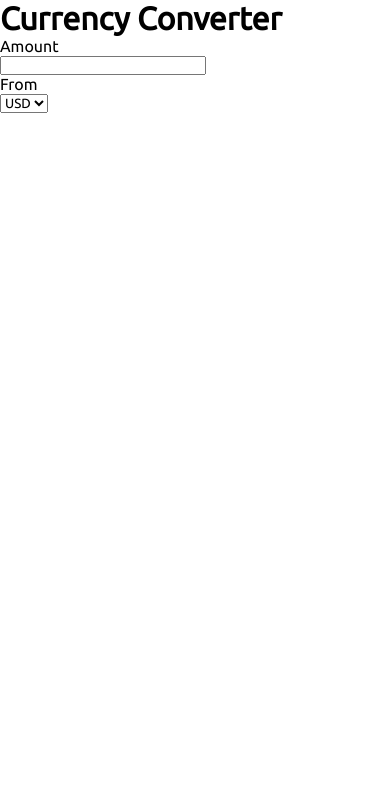
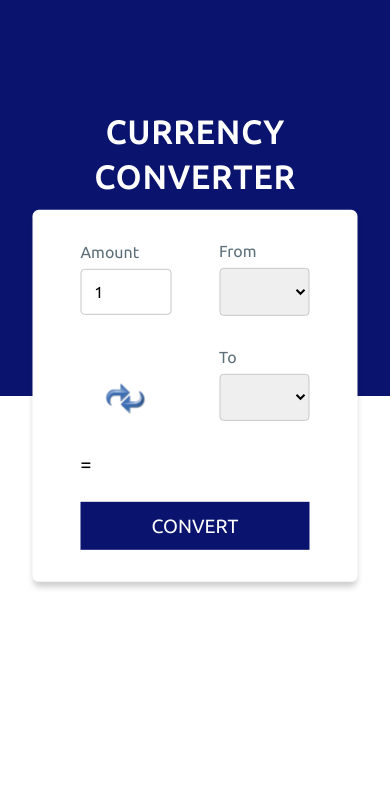
Before and after one commit to diovani-matos/conversor-moedas, a plain HTML site: page index.html in a window 390 px wide. Drawn offline with nearby package versions, Linux system fonts and the light colour scheme.

Commit message:
ainda nao esta pronto

```diff
--- a/index.html
+++ b/index.html
@@ -9,21 +9,48 @@
     <title>Currency converter</title>
 </head>
 <body>
-    <header>
-        <h1>Currency Converter</h1>
-    </header>
-    <section>
-       <div class="container">
-            <label for="iamount">Amount</label><br>
-            <input type="number" name="amount" id="iamount"><br>
-            <label for="ifrom">From</label><br>
-            <select name="from-currency" id="from-currency">
-                <option value="USD">USD</option>
-                <option value="EUR">EUR</option>
-                <option value="BRL">BRL</option>
-                <option value="GBP">GBP</option>
-            </select>
-       </div>
-    </section>
+    <div class = "wrapper">
+        <div class = "blue-bg"></div>
+        <div class = "white-bg"></div>
+
+        <div class = "converter-wrapper">
+            <h2>Currency Converter</h2>
+            <!-- converter inputs -->
+            <div class = "converter-inputs">
+                <div class = "from-amount">
+                    <label for = "">Amount</label>
+                    <input type = "number" class = "form-control" placeholder="$" min = "0" value = "1">
+                </div>
+                <div class = "from-currency">
+                    <label for = "">From</label>
+                    <select>
+                        <!-- <option>USD</option> -->
+                    </select>
+                </div>
+                <div class = "icon">
+                    <button type = "button" id = "swap-btn">
+                        <img src = "imagens/convert-icon.png">
+                    </button>
+                </div>
+                <div class = "to-currency">
+                    <label for = "">To</label>
+                    <select>
+                        <!-- <option>USD</option> -->
+                    </select>
+                </div>
+            </div>
+
+            <!-- converted result -->
+            <div class = "result-wrapper">
+                <p>
+                    <span id = "from-result"></span>
+                    =
+                    <span id = "to-result"></span>
+                </p>
+            </div>
+            <button type = "button" id = "convert-btn">convert</button>
+        </div>
+    </div>
+<script src="script.js"></script>
 </body>
 </html>
--- /dev/null
+++ b/script.js
@@ -0,0 +1,87 @@
+const fromCurrencyOptions = document.querySelector('.from-currency select');
+const toCurrencyOptions = document.querySelector('.to-currency select');
+const fromAmount = document.querySelector('.from-amount input');
+const fromResult = document.getElementById('from-result');
+const toResult = document.getElementById('to-result');
+const convertBtn = document.getElementById('convert-btn');
+const swapBtn = document.getElementById('swap-btn');
+
+// fetch country symbol from API
+async function loadCountrySymbols(){
+    const API_URL = 'https://api.exchangerate.host/symbols';
+    const result = await fetch(API_URL);
+    const data = await result.json();
+    // console.log(data.symbols);
+    let symbolList = data.symbols;
+    showData(symbolList);
+}
+
+document.addEventListener('DOMContentLoaded', () => {
+    loadCountrySymbols();
+});
+
+function showData(symbols){
+    let symbolsOnly = Object.keys(symbols);
+    // console.log(symbolsOnly);
+    let html = "";
+    symbolsOnly.forEach(symbol => {
+        html += `<option data-id = "${symbol}"> ${symbol} </option>`;
+    });
+
+    fromCurrencyOptions.innerHTML = html;
+    fromCurrencyOptions.querySelectorAll('option').forEach(option => {
+        if(option.dataset.id == "USD") option.selected = 'selected';
+    });
+
+    toCurrencyOptions.innerHTML = html;
+    toCurrencyOptions.querySelectorAll('option').forEach(option => {
+        if(option.dataset.id == "EUR") option.selected = 'selected';
+    });
+}
+
+// validate the amoutn to be converted
+fromAmount.addEventListener('keyup', function(){
+    let amount = Number(this.value);
+    if(!amount) fromAmount.style.borderColor = "#de3f44";
+    else fromAmount.style.borderColor = "#c6c7c9";
+});
+
+// convert 'from country currency' to 'to country currency'
+convertBtn.addEventListener('click', () => {
+    let fromCurrency = fromCurrencyOptions.value;
+    let toCurrency = toCurrencyOptions.value;
+    // console.log(fromCurrency, toCurrency);
+    let fromAmt = Number(fromAmount.value);
+    if(fromAmt) getConvertedData(fromCurrency, toCurrency, fromAmt);
+});
+
+// get the converted data from the API
+async function getConvertedData(from, to, amount){
+    const API_URL = `https://api.exchangerate.host/convert?from=${from}&to=${to}&amount=${amount}`;
+    const result = await fetch(API_URL);
+    const data = await result.json();
+    // console.log(data.result);
+    displayConvertedData(from, to, amount, data.result);
+}
+
+// display the converted result
+function displayConvertedData(fromCurrency, toCurrency, fromAmt, toAmt){
+    fromResult.innerHTML = `${fromAmt.toFixed(2)} ${fromCurrency}`;
+    toResult.innerHTML = `${toAmt.toFixed(2)} ${toCurrency}`;
+}
+
+// swap or reverse the currency
+swapBtn.addEventListener('click', () => {
+    let fromIndex = fromCurrencyOptions.selectedIndex;
+    let toIndex = toCurrencyOptions.selectedIndex;
+    fromCurrencyOptions.querySelectorAll('option')[toIndex].selected = 'selected';
+    toCurrencyOptions.querySelectorAll('option')[fromIndex].selected = 'selected';
+});
+Footer
+© 2023 GitHub, Inc.
+Footer navigation
+Terms
+Privacy
+Security
+Status
+Docs
--- a/style.css
+++ b/style.css
@@ -1,7 +1,6 @@
 @charset "UTF-8";
 
 @import url('https://fonts.googleapis.com/css2?family=Ubuntu&display=swap');
-
 
 *{
     margin: 0;
@@ -9,3 +8,172 @@
     box-sizing: border-box;
     font-family: 'Ubuntu', sans-serif;
 }
+
+body{
+    min-height: 792px;
+    display: -webkit-box;
+    display: -ms-flexbox;
+    display: flex;
+    -webkit-box-align: center;
+        -ms-flex-align: center;
+            align-items: center;
+    -webkit-box-pack: center;
+        -ms-flex-pack: center;
+            justify-content: center;
+}
+.wrapper{
+    background-color: #fff;
+    border-radius: 0.4rem;
+    position: relative;
+    min-height: 792px;
+    width: 100%;
+}
+.blue-bg{
+    position: absolute;
+    background-color: #0a146e;
+    top: 0;
+    left: 0;
+    width: 100%;
+    height: 396px;
+}
+.white-bg{
+    position: absolute;
+    background-color: #fff;
+    top: 50%;
+    left: 0;
+    width: 100%;
+    height: 396px;
+}
+.converter-wrapper{
+    min-width: 900px;
+    background-color: #fff;
+    border-radius: 0.4rem;
+    position: absolute;
+    top: 50%;
+    left: 50%;
+    -webkit-transform: translate(-50%, -50%);
+        -ms-transform: translate(-50%, -50%);
+            transform: translate(-50%, -50%);
+    padding: 4rem 3rem;
+    -webkit-box-shadow: 0 6px 6px -1px rgba(0, 0, 0, 0.2);
+            box-shadow: 0 6px 6px -1px rgba(0, 0, 0, 0.2);
+}
+.converter-wrapper h2{
+    position: absolute;
+    top: -70px;
+    left: 50%;
+    width: 100%;
+    -webkit-transform: translateX(-50%);
+        -ms-transform: translateX(-50%);
+            transform: translateX(-50%);
+    color: #fff;
+    font-size: 2.4rem;
+    letter-spacing: 2px;
+    text-align: center;
+    text-transform: uppercase;
+    line-height: 1.4;
+}
+.converter-inputs{
+    display: grid;
+    grid-template-columns: 2fr 2fr 1fr 2fr;
+    -webkit-column-gap: 3rem;
+       -moz-column-gap: 3rem;
+            column-gap: 3rem;
+    -webkit-box-align: center;
+        -ms-flex-align: center;
+            align-items: center;
+}
+.converter-inputs > div{
+    margin-bottom: 2rem;
+}
+.converter-inputs label{
+    color: #5d7079;
+    margin-bottom: 0.5rem;
+    display: block;
+}
+.converter-inputs input, .converter-inputs select{
+    border: 1px solid #c6c7c9;
+    border-radius: 4px;
+    font-size: 1rem;
+    padding: 0.8rem;
+    outline: 0;
+    width: 100%;
+}
+.icon{
+    display: -webkit-box;
+    display: -ms-flexbox;
+    display: flex;
+    -webkit-box-align: center;
+        -ms-flex-align: center;
+            align-items: center;
+    -webkit-box-pack: center;
+        -ms-flex-pack: center;
+            justify-content: center;
+    margin-bottom: 0!important;
+}
+.icon img{
+    width: 40px;
+}
+.icon button{
+    background-color: transparent;
+    border: none;
+    outline: 0;
+    cursor: pointer;
+    -webkit-transition: all 0.3s ease;
+    -o-transition: all 0.3s ease;
+    transition: all 0.3s ease;
+}
+.icon button:hover{
+    -webkit-transform: scale(1.1);
+        -ms-transform: scale(1.1);
+            transform: scale(1.1);
+}
+.result-wrapper{
+    font-size: 1.4rem;
+}
+#from-result{
+    color: #0a146e;
+    font-weight: bold;
+}
+#to-result{
+    color: #2ed06e;
+    font-weight: bold;
+}
+#convert-btn{
+    background-color: #0a146e;
+    border: none;
+    color: #fff;
+    text-transform: uppercase;
+    font-family: inherit;
+    font-size: 1.2rem;
+    padding: 0.8rem 1.4rem;
+    margin-top: 1.6rem;
+    cursor: pointer;
+}
+
+@media screen and (max-width: 1000px){
+    .converter-wrapper h2{
+        font-size: 2rem;
+        top: -100px;
+    }
+    .converter-inputs{
+        grid-template-columns: repeat(2, 1fr);
+    }
+    .converter-wrapper{
+        padding-top: 2rem;
+        padding-bottom: 2rem;
+        min-width: 400px;
+    }
+    .result-wrapper{
+        font-size: 1.2rem;
+    }
+    #convert-btn{
+        width: 100%;
+    }
+}
+
+@media screen and (max-width: 678px){
+    .converter-wrapper{
+        min-width: 325px;
+    }
+}
```
